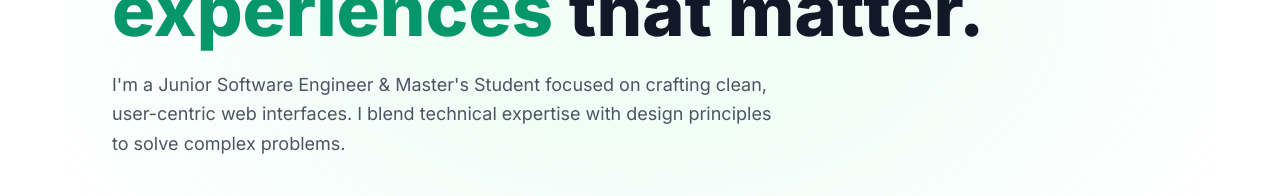
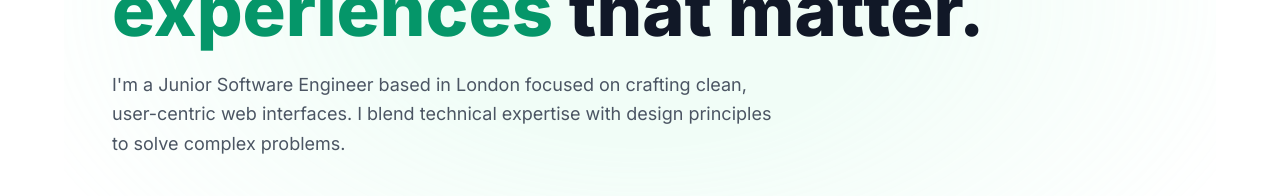
Before and after one commit to Maame-codes/maame-portfolio, a React (Vite) app: page / in a window 1280 px wide. Shown: the part 336-532 px from the top of the page. Built offline with nearby package versions, Linux system fonts and the light colour scheme.

Commit message:
minor updates to about section

```diff
--- a/src/App.jsx
+++ b/src/App.jsx
@@ -266,7 +266,7 @@ const Hero = () => (
         className="text-lg text-gray-600 max-w-2xl mb-10 leading-relaxed animate-fade-in-up opacity-0"
         style={{ animationDelay: "0.3s", animationFillMode: "forwards" }}
       >
-        I'm a {data.role} & Master's Student focused on crafting clean,
+        I'm a {data.role} based in London focused on crafting clean,
         user-centric web interfaces. I blend technical expertise with design
         principles to solve complex problems.
       </p>
```
